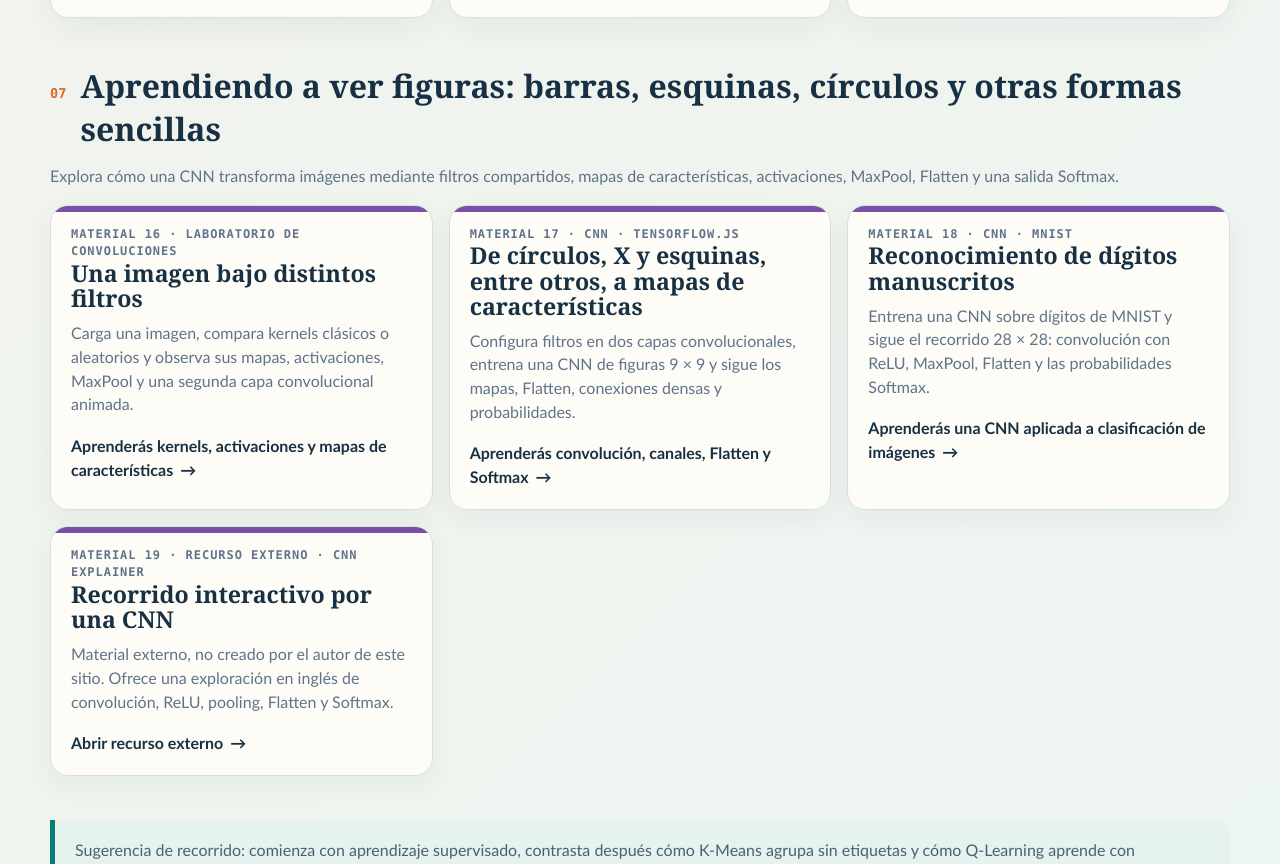
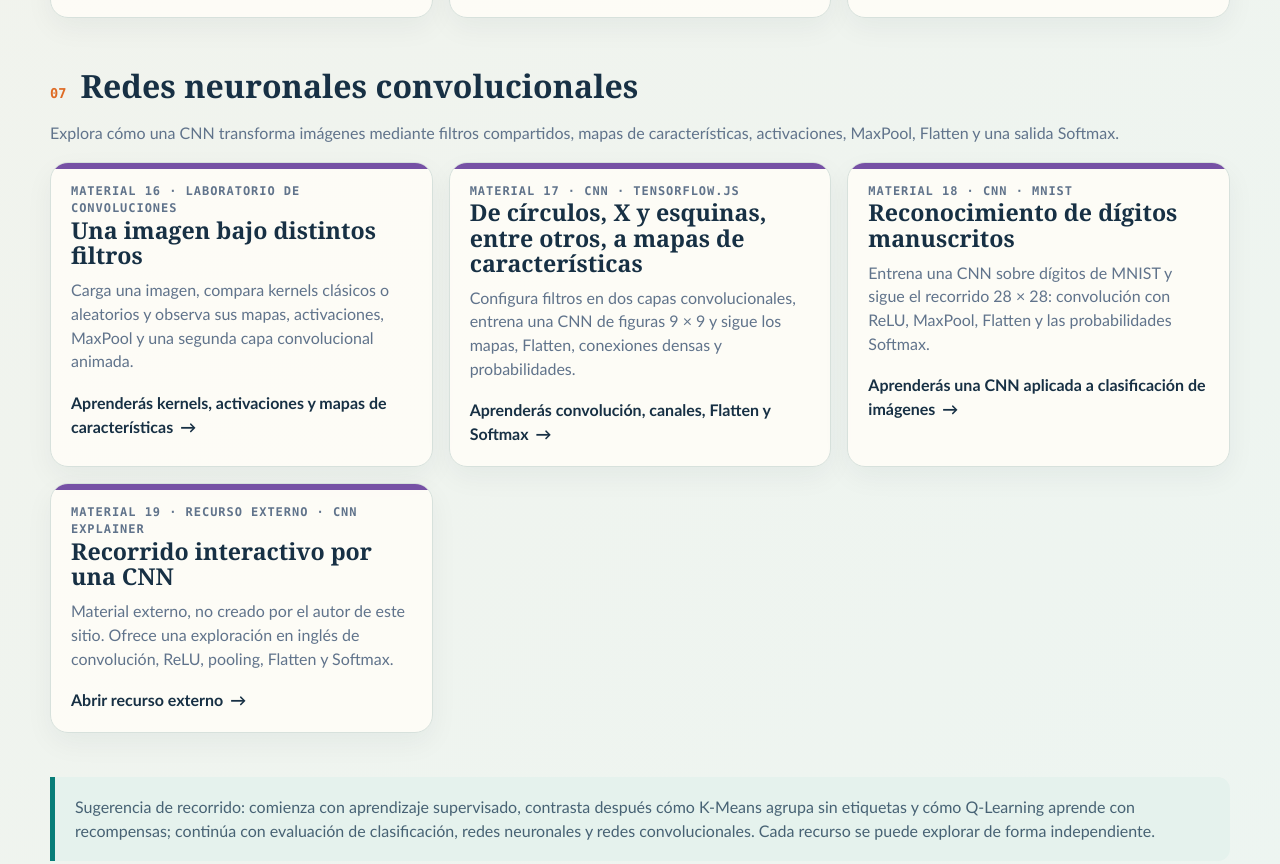
Before and after one commit to rodanmuro/material_didactico_machine_learning, a plain HTML site: page index.html in a window 1280 px wide. Shown: the part 3029-3893 px from the top of the page. Drawn offline with Linux system fonts and the light colour scheme.

Commit message:
docs: renombrar seccion de redes convolucionales

```diff
--- a/index.html
+++ b/index.html
@@ -72,7 +72,7 @@
   </section>
 
   <section class="route" aria-labelledby="cnn">
-    <div class="route-heading"><span class="route-number">07</span><h2 id="cnn">Aprendiendo a ver figuras: barras, esquinas, círculos y otras formas sencillas</h2></div>
+    <div class="route-heading"><span class="route-number">07</span><h2 id="cnn">Redes neuronales convolucionales</h2></div>
     <p class="route-description">Explora cómo una CNN transforma imágenes mediante filtros compartidos, mapas de características, activaciones, MaxPool, Flatten y una salida Softmax.</p>
     <div class="grid">
       <a class="card cnn" href="./convoluciones_imagen_interactiva.html" target="_blank" rel="noopener noreferrer"><p class="tag">Material 16 · Laboratorio de convoluciones</p><h3>Una imagen bajo distintos filtros</h3><p>Carga una imagen, compara kernels clásicos o aleatorios y observa sus mapas, activaciones, MaxPool y una segunda capa convolucional animada.</p><p class="learn">Aprenderás kernels, activaciones y mapas de características</p></a>
```
